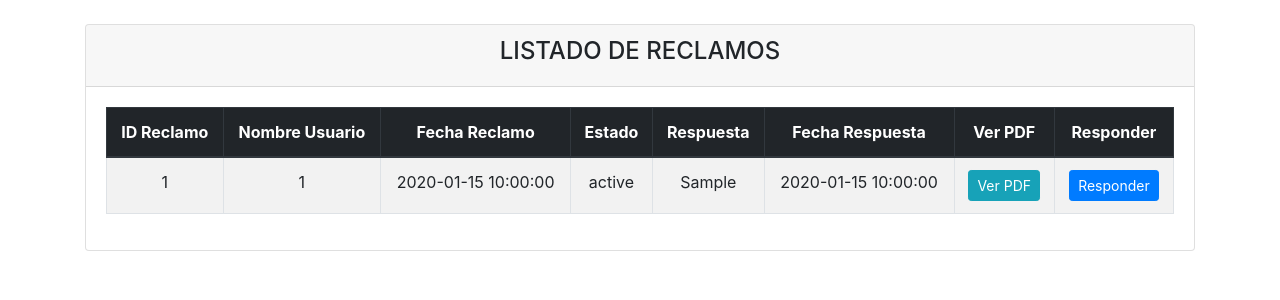
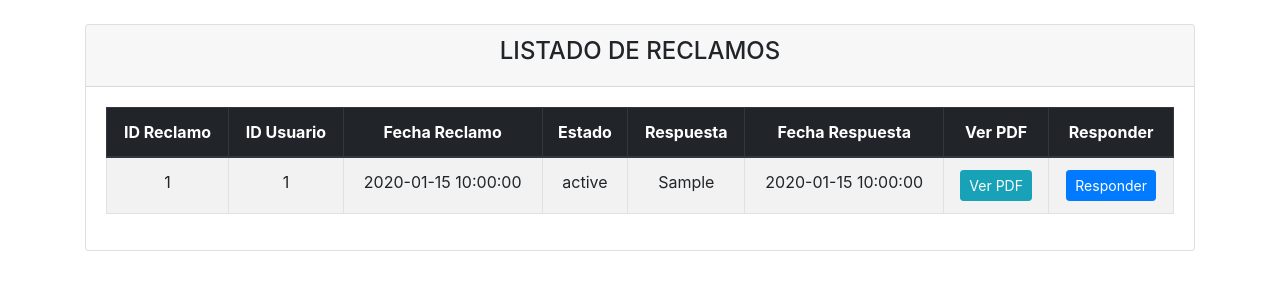
Before and after one commit to Marfalling/libro_reclamacion, a PHP site: page /vistas/panel_admin.php in a window 1280 px wide. Shown: the top 300 px of the page. Run offline with PHP 8.4, Linux system fonts and the light colour scheme; tables that the repository leaves empty or names only in its code hold one stand-in row (values such as "Sample post").

Commit message:
arreglo en nombre de columna

```diff
--- a/vistas/panel_admin.php
+++ b/vistas/panel_admin.php
@@ -28,7 +28,7 @@
                         if (mysqli_num_rows($result) > 0) {
                             echo "<table class='table table-bordered table-striped'>";
                             echo "<thead class='thead-dark'>";
-                            echo "<tr><th>ID Reclamo</th><th>Nombre Usuario</th><th>Fecha Reclamo</th><th>Estado</th><th>Respuesta</th><th>Fecha Respuesta</th><th>Ver PDF</th><th>Responder</th></tr>";
+                            echo "<tr><th>ID Reclamo</th><th>ID Usuario</th><th>Fecha Reclamo</th><th>Estado</th><th>Respuesta</th><th>Fecha Respuesta</th><th>Ver PDF</th><th>Responder</th></tr>";
                             echo "</thead><tbody>";
 
                             // Mostrar los datos
```
